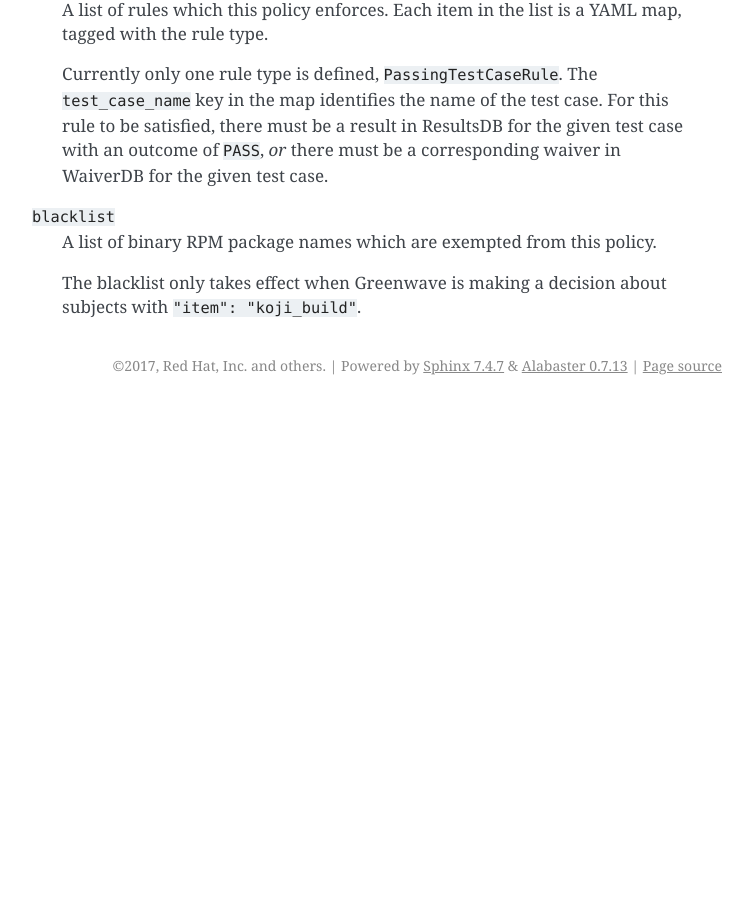
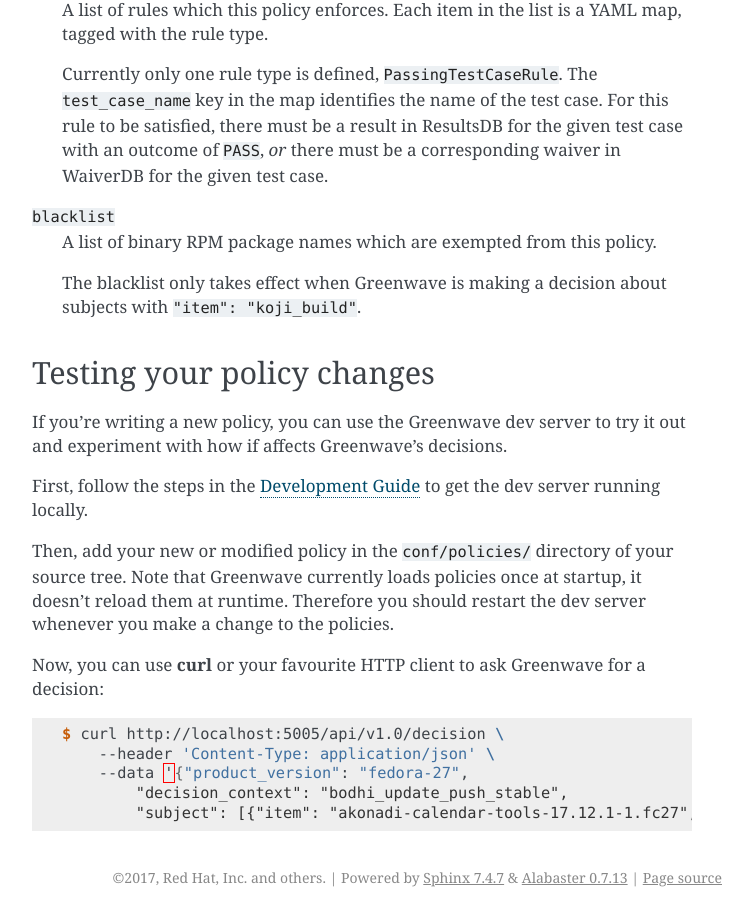
Before and after one commit to release-engineering/greenwave, a Sphinx documentation site: the page built from docs/policies.rst, in a window 1280 px wide and 900 px high, scrolled down 1638 px. Shown: the whole window, without its empty margins (388-1141 px from the left). Built offline with Sphinx 7.4.7, drawn with Linux system fonts in a browser that asks for light colours; pages that are not in the unit, such as notebooks, are missing from menus; before the commit the page ends 2043 px from its top, so only the background shows below that; some of the changed text lies outside the part shown.

Commit message:
docs: add instructions for how to test your policy changes
Fixes #150.

```diff
--- a/docs/policies.rst
+++ b/docs/policies.rst
@@ -94,3 +94,29 @@ The document is a map (dictionary) with the following keys:
 
 .. _Bodhi: https://github.com/fedora-infra/bodhi
 .. _Product Definition Center: https://github.com/product-definition-center/product-definition-center
+
+
+Testing your policy changes
+===========================
+
+If you're writing a new policy, you can use the Greenwave dev server to try it
+out and experiment with how if affects Greenwave's decisions.
+
+First, follow the steps in the :doc:`dev-guide` to get the dev server running
+locally.
+
+Then, add your new or modified policy in the :file:`conf/policies/` directory
+of your source tree. Note that Greenwave currently loads policies once at
+startup, it doesn't reload them at runtime. Therefore you should restart the
+dev server whenever you make a change to the policies.
+
+Now, you can use :program:`curl` or your favourite HTTP client to ask
+Greenwave for a decision:
+
+.. code-block:: console
+
+   $ curl http://localhost:5005/api/v1.0/decision \
+       --header 'Content-Type: application/json' \
+       --data '{"product_version": "fedora-27",
+           "decision_context": "bodhi_update_push_stable",
+           "subject": [{"item": "akonadi-calendar-tools-17.12.1-1.fc27", "type": "koji_build"}]}'
```
